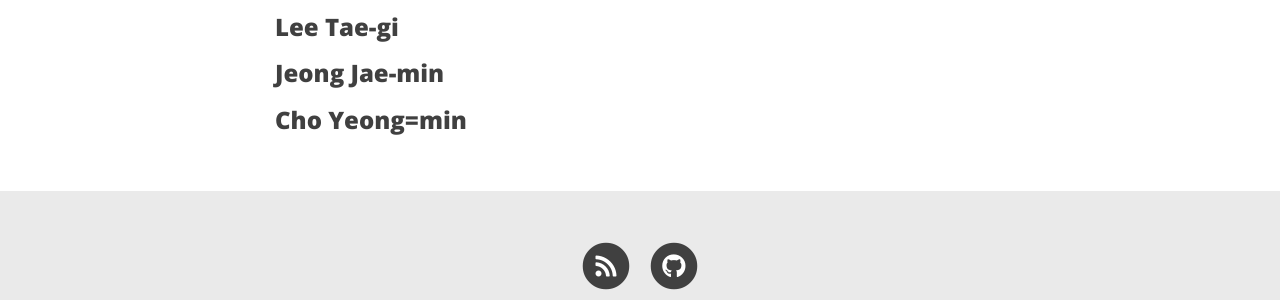
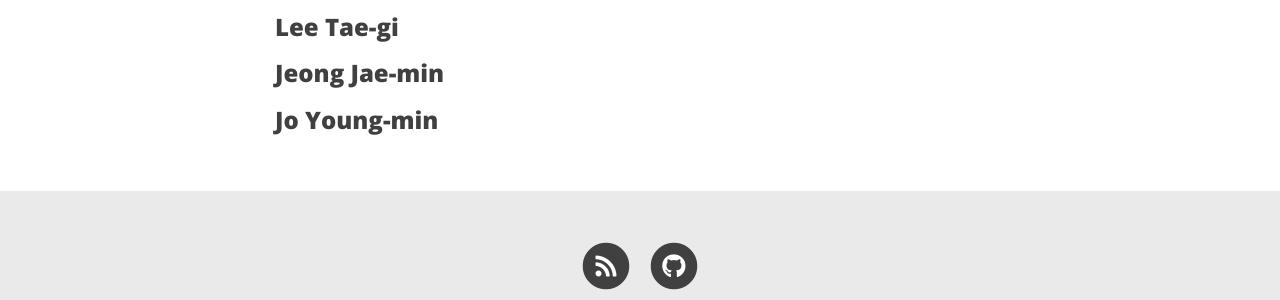
Before and after one commit to 20-2-SKKU-OSS/2020-2-OSS-10, a Jekyll site: the page built from aboutme.md, in a window 1280 px wide. Shown: the part 449-749 px from the top of the page. Built offline with Jekyll 4.4.1, drawn with Linux system fonts in a browser that asks for light colours; nearby versions of some CDN libraries.

Commit message:
change my name to Jo youngmin

```diff
--- a/aboutme.md
+++ b/aboutme.md
@@ -8,4 +8,4 @@ subtitle: Why you'd want to go on a date with me
 ### Lee Song-jae
 ### Lee Tae-gi
 ### Jeong Jae-min
-### Cho Yeong=min
+### Jo Young-min
```
